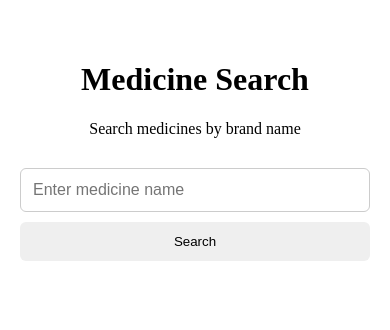
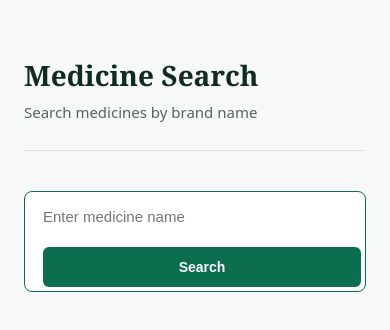
Before and after one commit to kr-aditya18/medibuddy-practice, a React (Vite) app: page / in a window 390 px wide. Shown: the top 330 px of the page. Built offline with nearby package versions, Linux system fonts and the light colour scheme.

Commit message:
styled detail page as a card with tags, matches search card style

```diff
--- a/src/App.css
+++ b/src/App.css
@@ -1,52 +1,208 @@
+* {
+  box-sizing: border-box;
+}
+
+body {
+  margin: 0;
+  background: #f6f8f9;
+  color: #172026;
+  font-family: system-ui, "Segoe UI", sans-serif;
+}
+
 .app {
-  max-width: 1100px;
+  max-width: 1080px;
   margin: 0 auto;
-  padding: 40px 20px;
+  padding: 56px 24px 80px;
 }
 
 .header {
-  text-align: center;
-  margin-bottom: 30px;
+  text-align: left;
+  margin-bottom: 40px;
+  border-bottom: 1px solid #dbe2e1;
+  padding-bottom: 28px;
+}
+
+.header h1 {
+  font-family: Georgia, "Iowan Old Style", "Palatino Linotype", serif;
+  font-size: 40px;
+  font-weight: 600;
+  margin: 0 0 8px 0;
+  color: #0f2b22;
+}
+
+.header p {
+  color: #55645f;
+  font-size: 15px;
+  margin: 0;
 }
 
 .search-box {
   display: flex;
+  align-items: center;
+  max-width: 640px;
+  border: 1.5px solid #0b6e4f;
+  border-radius: 8px;
+  padding: 4px 4px 4px 18px;
   gap: 10px;
-  max-width: 700px;
-  margin: 0 auto;
+  background: white;
 }
 
 .search-box input {
   flex: 1;
-  padding: 12px;
-  font-size: 16px;
-  border: 1px solid #ccc;
-  border-radius: 6px;
+  border: none;
+  outline: none;
+  font-size: 15px;
+  padding: 12px 0;
+  background: transparent;
+  color: #172026;
 }
 
 .search-box button {
-  padding: 12px 24px;
+  background: #0b6e4f;
+  color: white;
   border: none;
   border-radius: 6px;
+  padding: 12px 22px;
+  font-size: 14px;
+  font-weight: 600;
   cursor: pointer;
+}
+
+.search-box button:hover {
+  background: #095c41;
+}
+
+.status-text {
+  color: #55645f;
+  margin-top: 20px;
+  font-size: 15px;
+}
+
+.results-header {
+  display: flex;
+  justify-content: space-between;
+  align-items: baseline;
+  margin-top: 40px;
+  margin-bottom: 20px;
+}
+
+.results-header h2 {
+  font-size: 17px;
+  font-weight: 600;
+  margin: 0;
+  color: #0f2b22;
+}
+
+.results-count {
+  font-family: ui-monospace, Consolas, monospace;
+  font-size: 12px;
+  color: #55645f;
 }
 
 .medicine-grid {
   display: grid;
   grid-template-columns: repeat(3, 1fr);
-  gap: 20px;
-  margin-top: 30px;
+  gap: 16px;
+}
+
+.medicine-card-link {
+  text-decoration: none;
+  color: inherit;
+  display: block;
 }
 
 .medicine-card {
+  background: white;
+  border: 1px solid #dbe2e1;
+  border-left: 4px solid #0b6e4f;
+  border-radius: 4px;
   padding: 20px;
-  border: 1px solid #ddd;
-  border-radius: 10px;
-  background: white;
+  height: 100%;
 }
 
 .medicine-card h3 {
-  margin-top: 0;
+  margin: 0 0 10px 0;
+  font-size: 16px;
+  color: #0f2b22;
+}
+
+.tag-row {
+  display: flex;
+  gap: 6px;
+  margin-bottom: 14px;
+  flex-wrap: wrap;
+}
+
+.tag {
+  font-family: ui-monospace, Consolas, monospace;
+  font-size: 11px;
+  font-weight: 600;
+  letter-spacing: 0.3px;
+  border-radius: 3px;
+  padding: 3px 8px;
+}
+
+.tag-red {
+  color: #92400e;
+  background: #fdf1de;
+}
+
+.tag-blue {
+  color: #0b6e4f;
+  background: #e7f3ee;
+}
+
+.medicine-card p {
+  margin: 4px 0;
+  font-size: 13.5px;
+  color: #4b5a56;
+}
+
+.view-details {
+  display: block;
+  text-align: center;
+  margin-top: 16px;
+  background: #f0f4f3;
+  color: #0b6e4f;
+  border-radius: 4px;
+  padding: 9px 0;
+  font-size: 13px;
+  font-weight: 600;
+}
+
+.detail-page {
+  max-width: 680px;
+  margin: 0 auto;
+  padding: 56px 24px;
+}
+
+.back-link {
+  color: #0b6e4f;
+  text-decoration: none;
+  font-weight: 600;
+  font-size: 13px;
+}
+
+.detail-page h1 {
+  font-family: Georgia, "Iowan Old Style", "Palatino Linotype", serif;
+  margin: 20px 0 24px 0;
+  font-size: 30px;
+  line-height: 1.3;
+  color: #0f2b22;
+}
+
+.detail-page p {
+  margin: 10px 0;
+  font-size: 14.5px;
+  color: #384540;
+  border-bottom: 1px solid #eef1f0;
+  padding-bottom: 10px;
+}
+
+.detail-page p strong {
+  color: #0f2b22;
+  display: inline-block;
+  min-width: 150px;
 }
 
 @media (max-width: 768px) {
@@ -55,28 +211,64 @@
   }
 
   .search-box {
-    flex-direction: column;
+    flex-wrap: wrap;
+  }
+
+  .search-box button {
+    width: 100%;
+  }
+
+  .header h1 {
+    font-size: 28px;
+  }
+
+  .detail-page p strong {
+    display: block;
+    min-width: unset;
+    margin-bottom: 2px;
   }
 }
 
-.medicine-card-link {
-  text-decoration: none;
-  color: inherit;
-  display: block;
+
+.detail-card {
+  background: white;
+  border: 1px solid #dbe2e1;
+  border-left: 4px solid #0b6e4f;
+  border-radius: 4px;
+  padding: 32px;
+  margin-top: 16px;
 }
 
-.detail-page {
-  max-width: 700px;
-  margin: 0 auto;
-  padding: 40px 20px;
+.detail-card h1 {
+  margin: 0 0 16px 0;
 }
 
-.detail-page h1 {
-  margin-top: 20px;
-  font-size: 28px;
-  line-height: 1.3;
+.detail-row {
+  display: flex;
+  gap: 8px;
+  padding: 12px 0;
+  border-bottom: 1px solid #eef1f0;
+  font-size: 14.5px;
+  color: #384540;
 }
 
-.detail-page p {
-  margin: 8px 0;
+.detail-row:last-child {
+  border-bottom: none;
 }
+
+.detail-label {
+  min-width: 160px;
+  font-weight: 600;
+  color: #0f2b22;
+}
+
+@media (max-width: 768px) {
+  .detail-row {
+    flex-direction: column;
+    gap: 2px;
+  }
+
+  .detail-label {
+    min-width: unset;
+  }
+}
--- a/src/pages/DetailPage.jsx
+++ b/src/pages/DetailPage.jsx
@@ -1,5 +1,6 @@
 import { useEffect, useState } from "react";
 import { useParams, Link } from "react-router-dom";
+import "../App.css";
 
 function DetailPage() {
   const { id } = useParams();
@@ -49,27 +50,48 @@ function DetailPage() {
     return (
       <div className="detail-page">
         <p>Medicine not found.</p>
-        <Link to="/">Back to search</Link>
+        <Link to="/" className="back-link">
+          Back to search
+        </Link>
       </div>
     );
   }
 
   const brandName = medicine.openfda?.brand_name?.[0] || "Unknown";
   const genericName = medicine.openfda?.generic_name?.[0] || "Not available";
-  const manufacturer = medicine.openfda?.manufacturer_name?.[0] || "Not available";
-  const productType = medicine.openfda?.product_type?.[0] || "Not available";
-  const route = medicine.openfda?.route?.[0] || "Not available";
+  const manufacturer =
+    medicine.openfda?.manufacturer_name?.[0] || "Not available";
+  const productType = medicine.openfda?.product_type?.[0] || null;
+  const route = medicine.openfda?.route?.[0] || null;
   const substance = medicine.openfda?.substance_name?.[0] || "Not available";
 
   return (
     <div className="detail-page">
-      <Link to="/">&larr; Back to search</Link>
-      <h1>{brandName}</h1>
-      <p>Generic name: {genericName}</p>
-      <p>Manufacturer: {manufacturer}</p>
-      <p>Product type: {productType}</p>
-      <p>Route: {route}</p>
-      <p>Active substance: {substance}</p>
+      <Link to="/" className="back-link">
+        &larr; Back to search
+      </Link>
+
+      <div className="detail-card">
+        <h1>{brandName}</h1>
+
+        <div className="tag-row">
+          {productType && <span className="tag tag-red">{productType}</span>}
+          {route && <span className="tag tag-blue">{route}</span>}
+        </div>
+
+        <div className="detail-row">
+          <span className="detail-label">Generic name</span>
+          <span>{genericName}</span>
+        </div>
+        <div className="detail-row">
+          <span className="detail-label">Manufacturer</span>
+          <span>{manufacturer}</span>
+        </div>
+        <div className="detail-row">
+          <span className="detail-label">Active substance</span>
+          <span>{substance}</span>
+        </div>
+      </div>
     </div>
   );
 }
```
